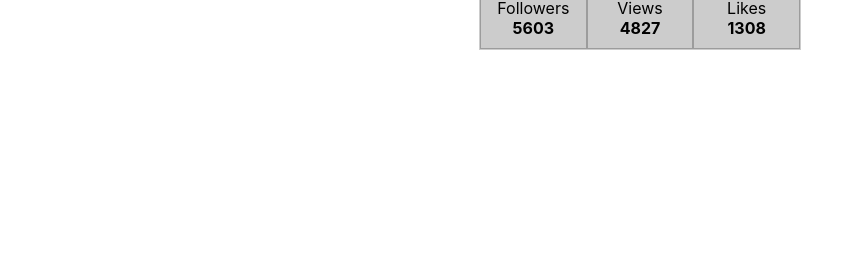
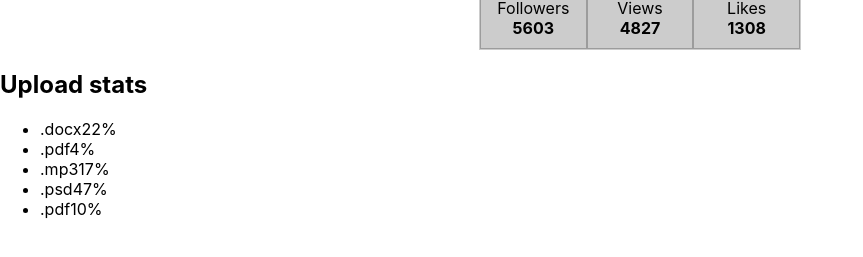
Before and after one commit to BorisKorsun/goit-react-hw-01-components., a React (Create React App) app: page / in a window 1280 px wide. Shown: the part 213-470 px from the top of the page, without its empty margins (0-863 px from the left). Built offline with nearby package versions, Linux system fonts and the light colour scheme.

Commit message:
adds Profile component

```diff
--- /dev/null
+++ b/src/components/Statistics/Statistics.jsx
@@ -0,0 +1,37 @@
+import PropTypes from 'prop-types';
+
+const Statistics = ({title, stats}) => {
+    return (
+<section className="statistics">
+  {title && <h2 className="title">{title}</h2>}
+
+  <ul className="stat-list">
+  {parseData(stats)}
+  </ul>
+</section>
+    )
+};
+
+const parseData = (stats) => {
+  return stats.map(({ id, label, percentage}) => {
+    return (
+    <li key={id} className="item">
+      <span className="label">{label}</span>
+      <span className="percentage">{percentage}%</span>
+    </li>
+    )
+  })
+};
+
+export default Statistics;
+
+Statistics.propType = {
+  title: PropTypes.string,
+  stats: PropTypes.arrayOf(
+    PropTypes.shape({
+      id: PropTypes.string.isRequired,
+      label: PropTypes.string.isRequired,
+      percentage: PropTypes.number.isRequired,
+    })
+  )
+}
--- /dev/null
+++ b/src/data/data.json
@@ -0,0 +1,7 @@
+[
+  { "id": "id-1", "label": ".docx", "percentage": 22 },
+  { "id": "id-2", "label": ".pdf", "percentage": 4 },
+  { "id": "id-3", "label": ".mp3", "percentage": 17 },
+  { "id": "id-4", "label": ".psd", "percentage": 47 },
+  { "id": "id-5", "label": ".pdf", "percentage": 10 }
+]
--- a/src/data/index.js
+++ /dev/null
@@ -1 +0,0 @@
-export * from 'data/user';
--- a/src/index.js
+++ b/src/index.js
@@ -5,8 +5,10 @@
 import { App } from 'components/App';
 import './index.css';
 import Profile from 'components/Profile/Profile';
+import Statistics from 'components/Statistics/Statistics';
 
 import user from 'data/user.json';
+import data from 'data/data.json';
 
 import theme from './constants/theme';
 
@@ -24,6 +26,10 @@
       views={stats.views}
       likes={stats.likes}
       followers={stats.followers}/>
+
+      <Statistics
+      stats={data}
+      title={'Upload stats'}/>
     </App>
     </ThemeProvider>
   </React.StrictMode>
```
Also changed, not shown: src/components/Statistics/Statistics.styled.jsx (added).
